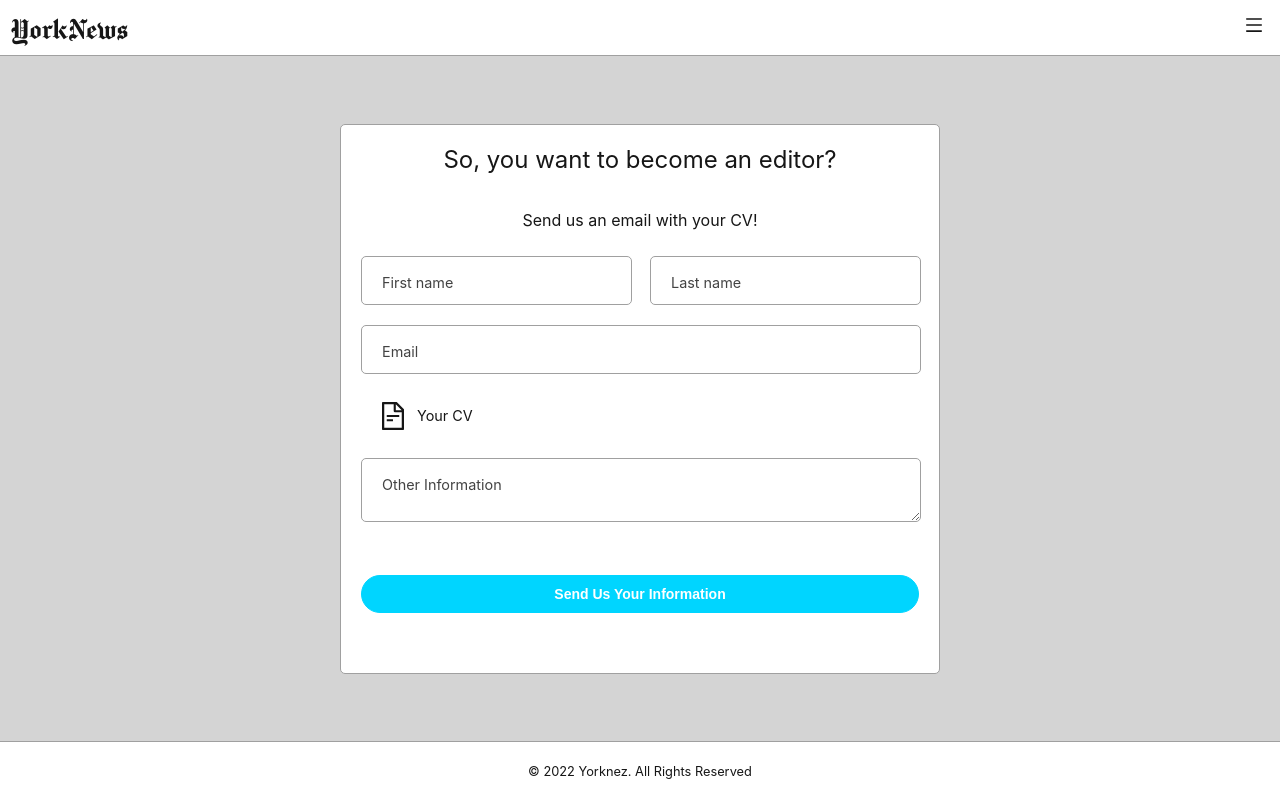
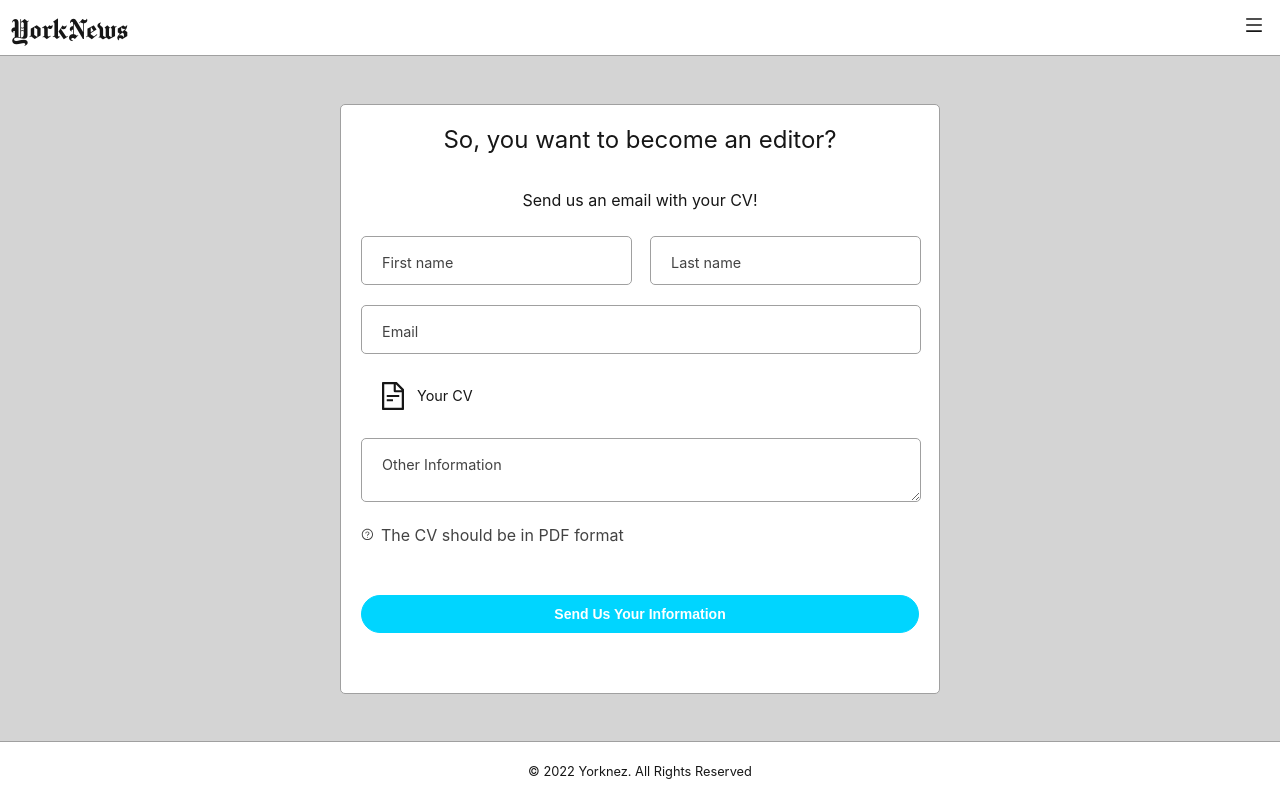
Before and after one commit to YorKnEz/news-site-client, a React (Create React App) app: page /become-editor in a window 1280 px wide. Built offline with nearby package versions, Linux system fonts and the light colour scheme.

Commit message:
Fixed become editor page, now the user can send emails to HR to create an author account

```diff
--- a/src/pages/BecomeEditor.js
+++ b/src/pages/BecomeEditor.js
@@ -1,14 +1,19 @@
-import React, { useState } from "react"
+import React, { useContext, useState } from "react"
 import { useForm } from "react-hook-form"
 import { AiFillExclamationCircle, AiOutlineFileText } from "react-icons/ai"
 
+import axios from "axios"
+
 import "./BecomeEditor.scss"
-import { FormInput, Page } from "../components"
+import { FormInput, FormTooltips, Modal, Page } from "../components"
+import { UserContext } from "../context"
 import {
 	handleInputBlur,
 	handleInputFocus,
 	useDocumentTitle,
 } from "../utils/utils"
+
+const ip = process.env.REACT_APP_EXPRESS_API_IP
 
 function BecomeEditor() {
 	const {
@@ -17,6 +22,8 @@ function BecomeEditor() {
 		formState: { errors },
 	} = useForm()
 
+	const { token } = useContext(UserContext)
+	const [showModal, setShowModal] = useState(false)
 	// eslint-disable-next-line no-unused-vars
 	const [error, setError] = useState("")
 
@@ -25,10 +32,46 @@ function BecomeEditor() {
 		"Become an Editor | YorkNews"
 	)
 
-	const onSubmit = data => {
-		console.log(data)
+	const tooltips = ["The CV should be in PDF format"]
 
-		// send email with the data
+	const onSubmit = async data => {
+		try {
+			console.log(data)
+
+			// check if the cv is in pdf format
+			const file = data.cv.length > 0 ? data.cv[0] : undefined
+
+			if (file) {
+				if (file.type !== "application/pdf") {
+					setError("The CV is not in PDF format.")
+
+					return
+				}
+
+				const form = new FormData()
+
+				for (const item in data) {
+					if (item !== "cv") form.append(item, data[item])
+				}
+
+				form.append("cv", data.cv[0], "cv")
+
+				await axios({
+					headers: {
+						authorization: token,
+						"Content-Type": "multipart/form-data",
+					},
+					method: "post",
+					url: `${ip}/users/become-editor`,
+					data: form,
+				})
+
+				setShowModal(true)
+			}
+		} catch (error) {
+			console.log(error)
+			setError("An error has occured.")
+		}
 	}
 
 	const errorCheck = name => {
@@ -43,13 +86,28 @@ function BecomeEditor() {
 
 	return (
 		<Page>
+			{showModal && (
+				<Modal onSubmit={() => setShowModal(false)}>
+					<h2 style={{ margin: 0 }}>Response</h2>
+					<hr />
+					<p>
+						Your request has been sent successfully. You can return to what you
+						were doing while we review it.
+					</p>
+				</Modal>
+			)}
 			<div className="becomeEditor">
 				<div className="becomeEditor_container">
 					<span className="becomeEditor_title">
 						So, you want to become an editor?
 					</span>
 					<p>Send us an email with your CV!</p>
-					<form id="form" className="form" onSubmit={handleSubmit(onSubmit)}>
+					<form
+						id="form"
+						className="form"
+						onSubmit={handleSubmit(onSubmit)}
+						encType="multipart/form-data"
+					>
 						<div className="form_row">
 							<FormInput
 								register={register}
@@ -83,6 +141,7 @@ function BecomeEditor() {
 								id="cv"
 								name="cv"
 								type="file"
+								accept=".pdf"
 								onFocus={handleInputFocus}
 								{...register("cv", {
 									required: true,
@@ -114,6 +173,7 @@ function BecomeEditor() {
 								{error}
 							</p>
 						)}
+						<FormTooltips tooltips={tooltips} />
 						<button className="button button_primary form_submit">
 							Send Us Your Information
 						</button>
```
